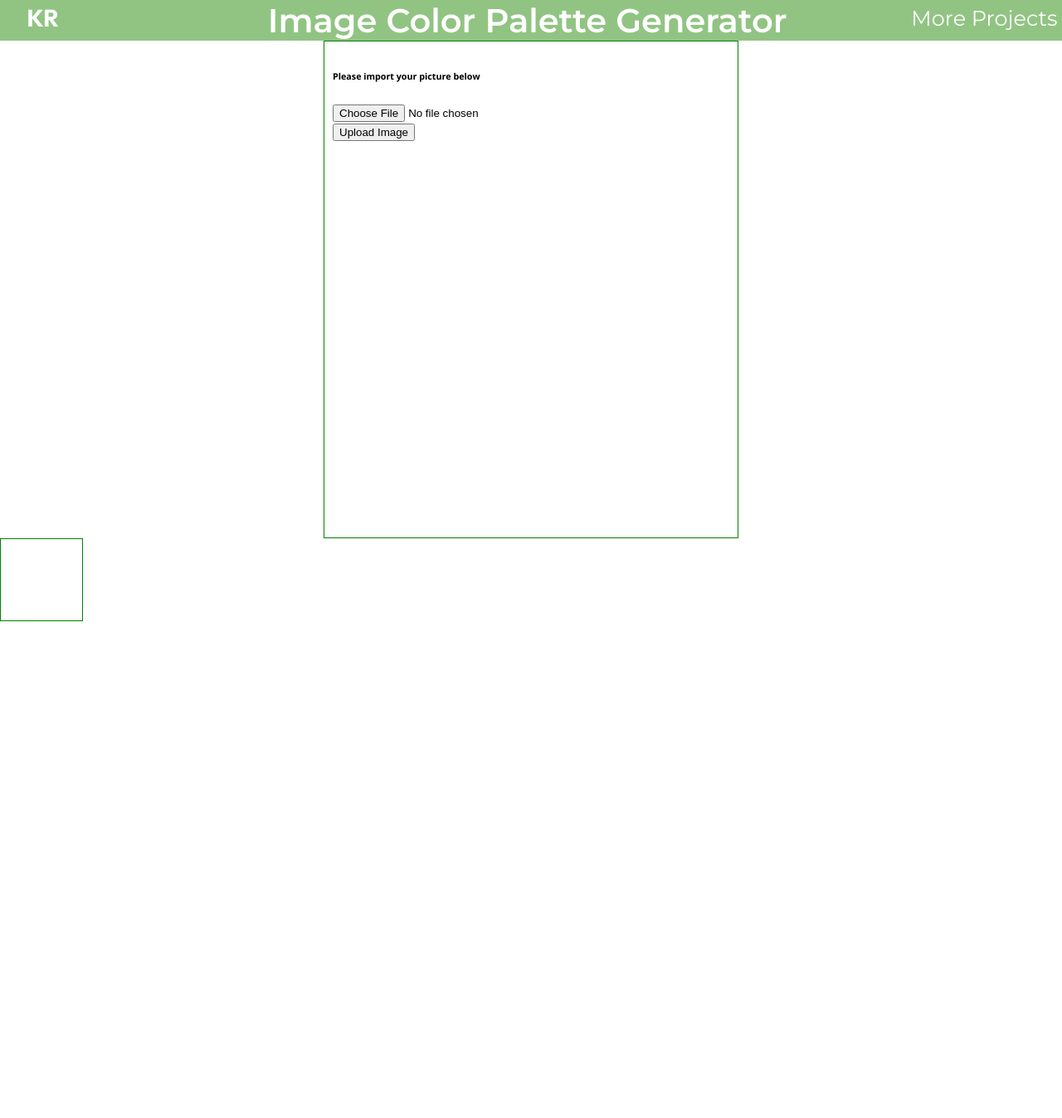
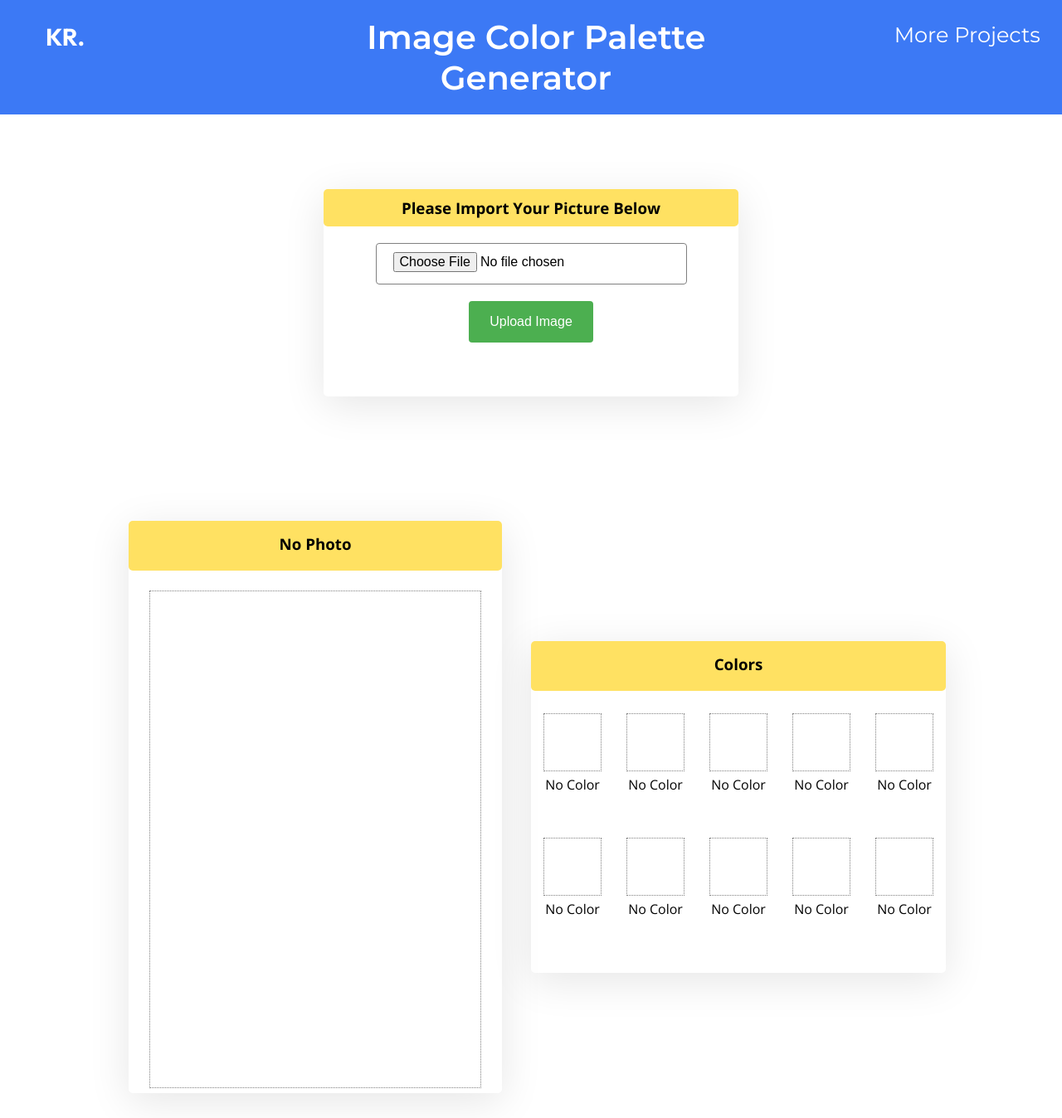
Before and after one commit to indigorose/Image_Color_Palette_Generator, a Flask app: page / in a window 1280 px wide. Shown: the whole page at 83% size. Before the commit the page ends 749 px from the top, so only its background shows below. Run offline with Flask 2, Linux system fonts and the light colour scheme; some libraries are stand-ins or nearby versions.

Commit message:
Change CSS styling

```diff
--- a/main.py
+++ b/main.py
@@ -41,6 +41,7 @@ def color_palette(path):
     hex_palette = []
     for color in ct_palette:
         hex_palette.append(rgb_to_hex(color))
+    print(hex_palette)
     return hex_palette
 
 
--- a/static/css/style.css
+++ b/static/css/style.css
@@ -5,7 +5,7 @@
   font-family: 'Open Sans','Outfit', sans-serif;
   --main-text: black;
   --main-text-2: white;
-TODO - change colors
+/* TODO - change colors */
   --main-1: rgb(255, 225, 98);
   --main-2: rgb(255, 100, 100);
   --main-3: rgb(145, 196, 131);
@@ -14,6 +14,7 @@ TODO - change colors
 * {
     box-sizing: border-box;
 }
+
 body {
     border: 0;
     margin: 0;
@@ -31,14 +32,26 @@ a:active { text-decoration: none; }
 
 .main-header {
     /*border: 1px green solid;*/
-    background-color: var(--main-3);
+    background-color: rgb(60, 121, 245);
+    padding: 10px;
+    margin-bottom: 10px;
+}
+
+.nav-bar{
+    padding: 10px;
 }
 
 nav ul{
     /*border: 1px solid blue;
 */
     display: grid;
-    grid-template-columns: auto auto auto;
+    grid-template-columns: 25% 50% 25%;
+    grid-template-rows: 1fr;
+    grid-column-gap: 20px
+    grid-row-gap: 20px
+    justify-items: stretch
+    align-items: center
+    height: 60px;
     margin: 0;
     padding: 0;
 }
@@ -58,7 +71,6 @@ nav ul{
 
 .nav-link--title{
     /*border: 1px solid blue;*/
-    padding-left: 100px;
     text-align: center;
     font-family: "Montserrat";
     font-size: 2.5em;
@@ -66,6 +78,7 @@ nav ul{
 }
 
 .nav-link--title a{
+    margin: 2%;
     color: var(--main-text-2);
 }
 
@@ -78,32 +91,188 @@ nav ul{
     color: var(--main-text-2);
 }
 
-.container-upload{
-    border: 1px solid green;
+/* Main Body CSS */
+
+.container-main{
+    /*border: 1px solid orange;*/
+    display: grid;
+    grid-template-columns: 1fr;
+    grid-template-rows: 0.3fr 1.7fr;
+    gap: 40px 20px;
+    grid-template-areas:
+    "."
+    ".";
+    width: 1000px;
+    height: 1200px;
+    justify-items: center;
+    align-items: center;
+    margin: auto;
+}
+
+/* Image Upload Container */
+
+.container-main_upload{
+    /*border: 1px solid grey;*/
     width: 500px;
+    height: 250px;
+    margin: 80px auto;
+    border-radius: 5px;
+    box-shadow: rgba(0, 0, 0, 0.1) 0px 10px 50px;
+}
+
+.main_upload-title {
+    text-align: center;
+    background-color: var(--main-1);
+    padding: 10px;
+    margin: 0;
+    border-radius: 5px;
+}
+
+.form {
+    width: 75%;
+    height: 50px;
+    color: black;
+    font-size: 1rem;
+    padding: 10px 20px;
+    margin: 8px 0;
+    border: 1px solid grey;
+    border-radius: 4px;
+    cursor: pointer;
+    margin: 20px auto;
+}
+
+.form_upload{
+    font-size: 1rem;
+}
+
+.form_submit {
+    margin: auto;
+    width: 150px;
+}
+
+#submit {
+    width: 100%;
+    height: 50px;
+    background-color: #4CAF50;
+    color: white;
+    font-size: 1rem;
+    padding: 14px 20px;
+    border: none;
+    border-radius: 4px;
+    cursor: pointer;
+}
+
+/* Image Breakdown Container */
+
+.container-image {
+    /*border: 1px solid pink;*/
+    display: grid;
+    grid-template-columns: 1fr 1fr;
+    grid-template-rows: 1fr;
+    gap: 40px 20px;
+    grid-template-areas:
+    ". .";
+    justify-content: start;
+    justify-items: stretch;
+    width: 1000px;
+    height: 750px;
+
+}
+
+.image-display{
+    margin: auto;
+    /*border: 1px solid grey;*/
+    box-shadow: rgba(0, 0, 0, 0.1) 0px 10px 50px;
+    border-radius: 5px;
+    display: grid;
+    grid-template-columns: 1fr ;
+    grid-template-rows: 0.2fr 1.8fr;
+    gap: 10px 20px;
+    grid-template-areas:
+    "."
+    ".";;
+    justify-content: start;
+    justify-items: stretch;
+    width: 450px;
+    height: 690px;
+}
+
+.image-display_box-title{
+    text-align: center;
+    background-color: var(--main-1);
+    /*border: 1px solid black;*/
+    border-radius: 5px;
+    width: 450px;
+    height: 60px;
+    padding: 10px;
+
+}
+
+.display_box-title{
+    padding-top: 5px;
+    margin: 0;
+}
+
+.image-display_box{
+    border: 1px dotted grey;
+    margin: auto;
+    width: 400px;
     height: 600px;
+}
+
+.container--image-color_box{
+    /*border: 1px solid grey;*/
+    border-radius: 5px;
+    width: 500px;
+    height: 400px;
     margin: auto;
+    box-shadow: rgba(0, 0, 0, 0.1) 0px 10px 50px;
+}
+
+.image-color_box-title{
+    text-align: center;
+    background-color: var(--main-1);
+    /*border: 1px solid black;*/
+    border-radius: 5px;
+    width: 500px;
+    height: 60px;
     padding: 10px;
 }
 
-.container-color_grid{
-    border: 1px solid blue;
+.color_box-title{
+    padding-top: 5px;
+    margin: 0;
+}
+
+.color_title{
+    padding-top: 5px;
+    margin: 0;
+}
+
+.image-color_box {
+    /*border: 1px solid green;*/
+    padding: 5px;
+    display: grid;
+    grid-template-columns: 1fr 1fr 1fr 1fr 1fr;
+    grid-template-rows: 1fr 1fr;
+    gap: 10px 10px;
+    grid-template-areas:
+    ". . . . ."
+    ". . . . .";
     width: 500px;
-    height: 600px;
+    height: 300px;
+}
+
+.color_box{
+    /*border: 1px solid grey;*/
     margin: auto;
-    padding: 10px;
+}
 
+.color_palette{
+    height: 70px;
+    width: 70px;
+    margin: auto;
 }
-.image-color_box{
-    border: 1px solid green;
-    width: 100px;
-    height: 100px;
-
-
+.color_title{
+    text-align: center;
 }
-.color_box {
-    border: 1px solid green;
-    width: 100px;
-    height: 100px;
-
-}
--- a/templates/index.html
+++ b/templates/index.html
@@ -9,24 +9,24 @@
     <header id="main-header" class="main-header">
         <nav class="nav-bar">
             <ul>
-              <li class="nav-link--brand-link" id="brand-link"><a href="#home">KR</a></li>
+              <li class="nav-link--brand-link" id="brand-link"><a href="#home">KR.</a></li>
               <li class="nav-link--title" id="title"><a href="{{url_for('upload')}}">Image Color Palette Generator</a></li>
               <li class="nav-link"><a href="#projects">More Projects</a></li>
             </ul>
         </nav>
     </header>
-    <section class="container-upload">
+    <div class="container-main">
+        <section class="container-main_upload">
             <!-- Image Import -->
-        <h6>Please import your picture below</h6>
+            <h3 class="main_upload-title">Please Import Your Picture Below</h3>
             <form method = "POST" enctype = "multipart/form-data">
                 {{ form.hidden_tag() }}
-
                 {% for error in form.photo.errors %}
                     <span style="color: red;">{{ error }}</span>
                 {% endfor %}
-              <div class="upload--form">
+                <div class="main_upload--form">
                     <div class="form">
-                      {{ form.photo }}
+                        {{ form.photo(class_="form_upload")}}
                     </div>
                     <div class="form_submit">
                         {{ form.submit }}
@@ -38,16 +38,44 @@
         <!--   Color breakdown -->
             {% if file_url %}
                 <div class="image-display">
-            <img src="{{ file_url }}" style="width: 400px;">
+                    <div class="image-display_box-title">
+                    <h3 class="display_box-title">Photo</h3>
+                    </div>
+                    <div class="image-display_box">
+                    <img src="{{ file_url }}" style="max-width: 100%; max-height: 100%; padding: 10px; margin: auto;">
+                    </div>
+                </div>
+            {% else %}
+                <div class="image-display">
+                    <div class="image-display_box-title">
+                    <h3 class="display_box-title">No Photo</h3>
+                    </div>
+                    <div class="image-display_box"></div>
                 </div>
             {% endif %}
+            <div class="container--image-color_box">
+                <div class="image-color_box-title">
+                    <h3 class="color_box-title">Colors</h3>
+                </div>
                 <div class="image-color_box">
+                    {% if file_url %}
                         {% for color in palette %}
-            <div class="color_box" style="background-color:{{color}};">
-                <p class="color_palette">{{color}}</p>
+                            <div class="color_box">
+                            <div class="color_palette" style="background-color:{{color}};"></div>
+                            <p class="color_title">{{color}}</p>
                             </div>
                         {% endfor %}
+                    {% else %}
+                        {% for i in range(10)%}
+                            <div class="color_box">
+                                <div class="color_palette" style="border: 1px dotted grey;"></div>
+                                <p class="color_title">No Color</p>
+                            </div>
+                        {% endfor %}
+                    {% endif %}
+                </div>
             </div>
         </section>
+    </div>
 </body>
 </html>
```
Lines whose indentation alone changed are shown as unchanged.
